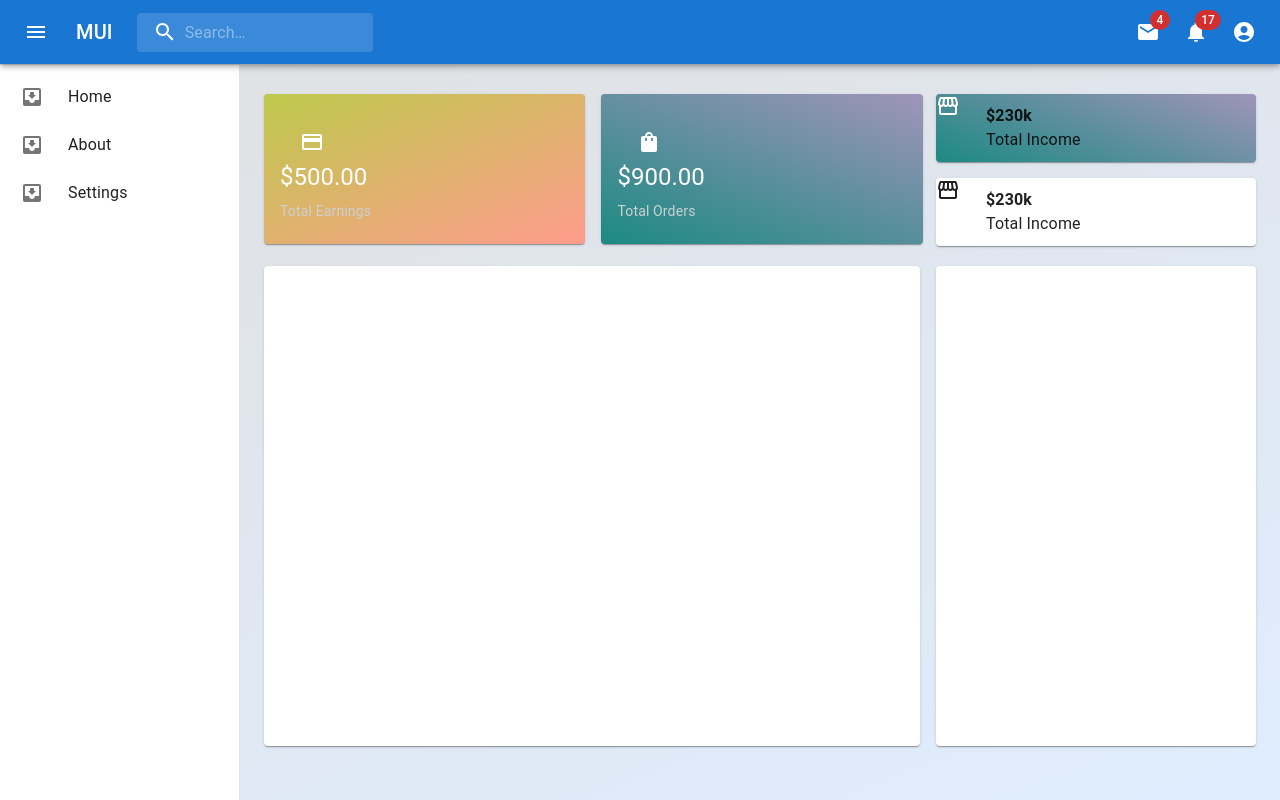
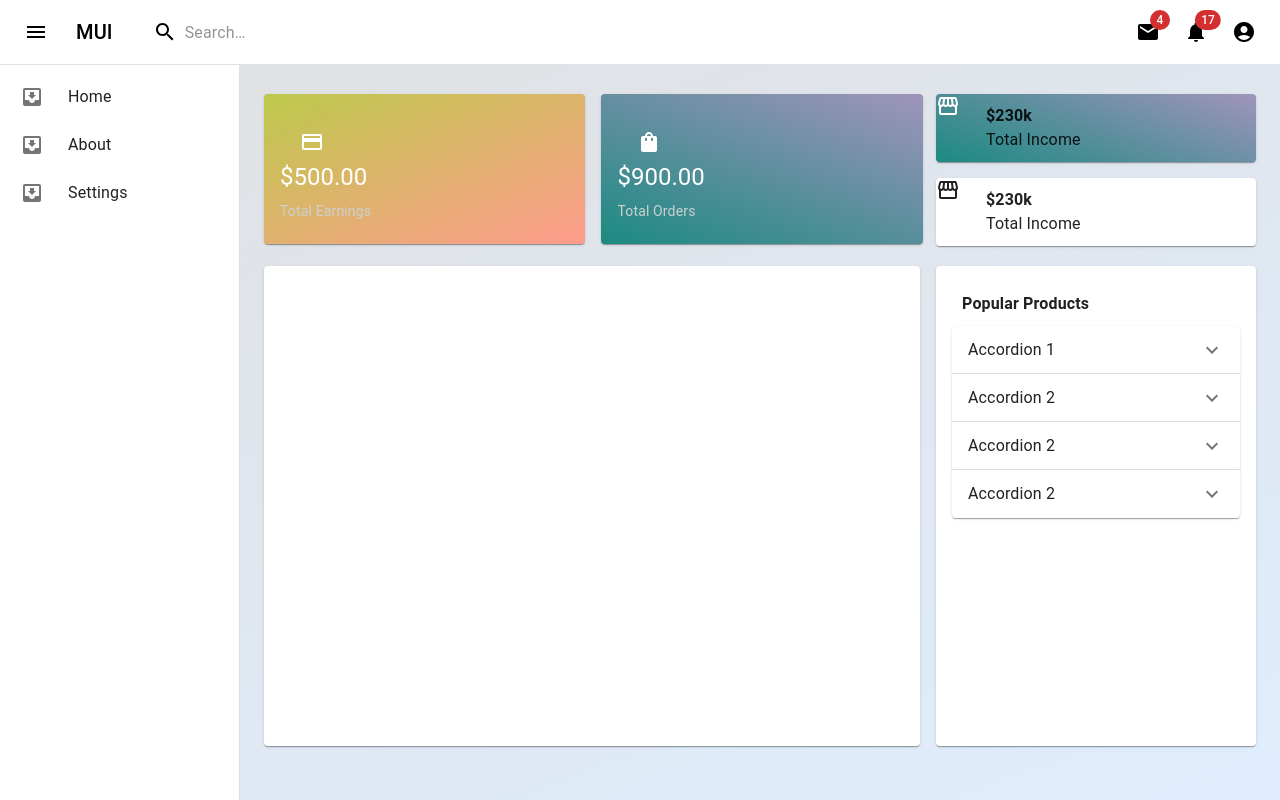
Before and after one commit to shubhamsinha21/UDashboard, a React (Create React App) app: page / in a window 1280 px wide. Built offline with nearby package versions, Linux system fonts and the light colour scheme.

Commit message:
AccordianComp.jax file created

```diff
--- /dev/null
+++ b/src/components/AccordianComp.jsx
@@ -0,0 +1,73 @@
+import * as React from "react";
+import Accordion from "@mui/material/Accordion";
+import AccordionSummary from "@mui/material/AccordionSummary";
+import AccordionDetails from "@mui/material/AccordionDetails";
+import Typography from "@mui/material/Typography";
+import ExpandMoreIcon from "@mui/icons-material/ExpandMore";
+
+export default function AccordianComp() {
+  return (
+    <div>
+      <Accordion>
+        <AccordionSummary
+          expandIcon={<ExpandMoreIcon />}
+          aria-controls="panel1a-content"
+          id="panel1a-header"
+        >
+          <Typography>Accordion 1</Typography>
+        </AccordionSummary>
+        <AccordionDetails>
+          <Typography>
+            Lorem ipsum dolor sit amet, consectetur adipiscing elit. Suspendisse
+            malesuada lacus ex, sit amet blandit leo lobortis eget.
+          </Typography>
+        </AccordionDetails>
+      </Accordion>
+      <Accordion>
+        <AccordionSummary
+          expandIcon={<ExpandMoreIcon />}
+          aria-controls="panel2a-content"
+          id="panel2a-header"
+        >
+          <Typography>Accordion 2</Typography>
+        </AccordionSummary>
+        <AccordionDetails>
+          <Typography>
+            Lorem ipsum dolor sit amet, consectetur adipiscing elit. Suspendisse
+            malesuada lacus ex, sit amet blandit leo lobortis eget.
+          </Typography>
+        </AccordionDetails>
+      </Accordion>
+      <Accordion>
+        <AccordionSummary
+          expandIcon={<ExpandMoreIcon />}
+          aria-controls="panel2a-content"
+          id="panel2a-header"
+        >
+          <Typography>Accordion 2</Typography>
+        </AccordionSummary>
+        <AccordionDetails>
+          <Typography>
+            Lorem ipsum dolor sit amet, consectetur adipiscing elit. Suspendisse
+            malesuada lacus ex, sit amet blandit leo lobortis eget.
+          </Typography>
+        </AccordionDetails>
+      </Accordion>
+      <Accordion>
+        <AccordionSummary
+          expandIcon={<ExpandMoreIcon />}
+          aria-controls="panel2a-content"
+          id="panel2a-header"
+        >
+          <Typography>Accordion 2</Typography>
+        </AccordionSummary>
+        <AccordionDetails>
+          <Typography>
+            Lorem ipsum dolor sit amet, consectetur adipiscing elit. Suspendisse
+            malesuada lacus ex, sit amet blandit leo lobortis eget.
+          </Typography>
+        </AccordionDetails>
+      </Accordion>
+    </div>
+  );
+}
--- a/src/components/Navbar.jsx
+++ b/src/components/Navbar.jsx
@@ -166,7 +166,11 @@
 
   return (
     <Box sx={{ flexGrow: 1 }}>
-      <AppBar position="fixed">
+      <AppBar
+        position="fixed"
+        elevation={0}
+        sx={{ bgcolor: "#ffffff", color: "black" }}
+      >
         <Toolbar>
           <IconButton
             size="large"
--- a/src/pages/Home.jsx
+++ b/src/pages/Home.jsx
@@ -9,6 +9,7 @@
 import StorefrontIcon from "@mui/icons-material/Storefront";
 import CreditCardIcon from "@mui/icons-material/CreditCard";
 import ShoppingBagIcon from "@mui/icons-material/ShoppingBag";
+import AccordianComp from "../components/AccordianComp";
 
 export default function Home() {
   return (
@@ -116,7 +117,12 @@
               </Grid>
               <Grid item xs={4}>
                 <Card sx={{ height: 60 + "vh" }}>
-                  <CardContent></CardContent>
+                  <CardContent>
+                    <div className="paddingAll">
+                      <span className="priceTitle">Popular Products</span>
+                    </div>
+                    <AccordianComp />
+                  </CardContent>
                 </Card>
               </Grid>
             </Grid>
```
